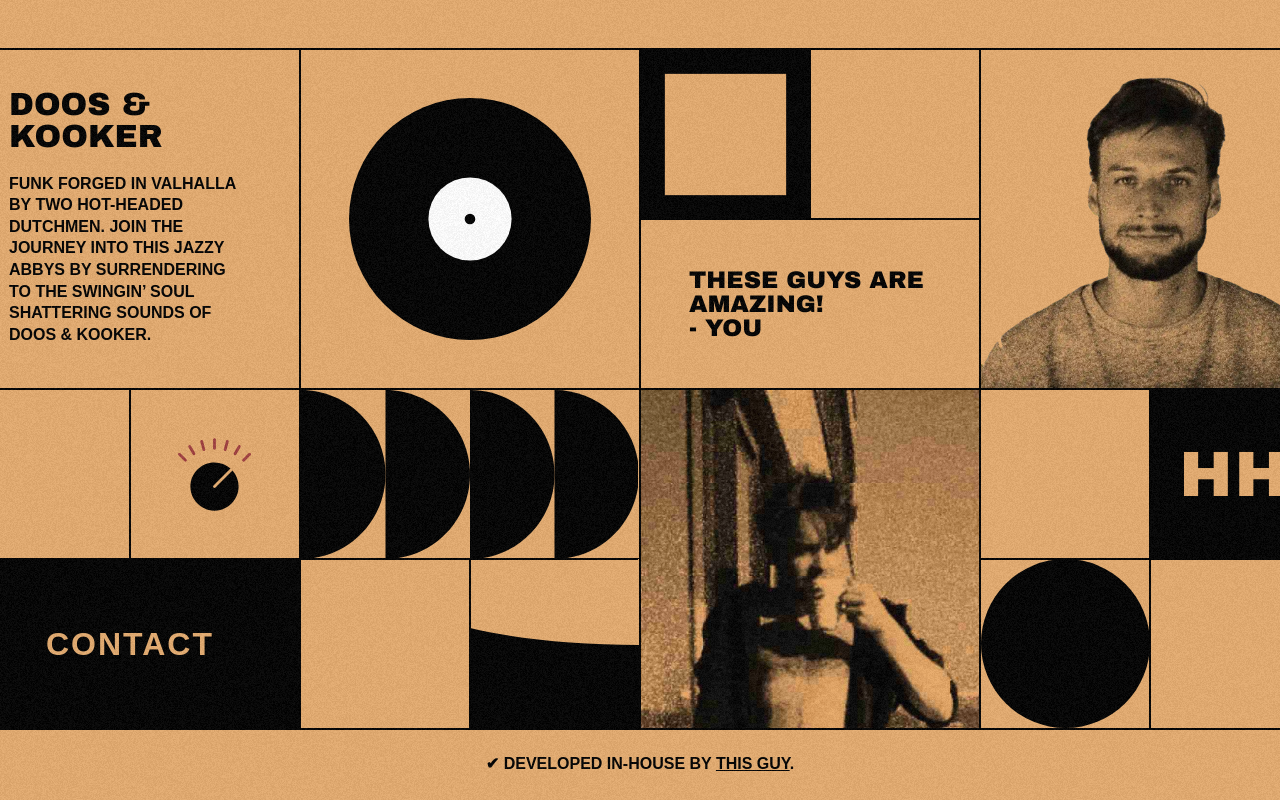
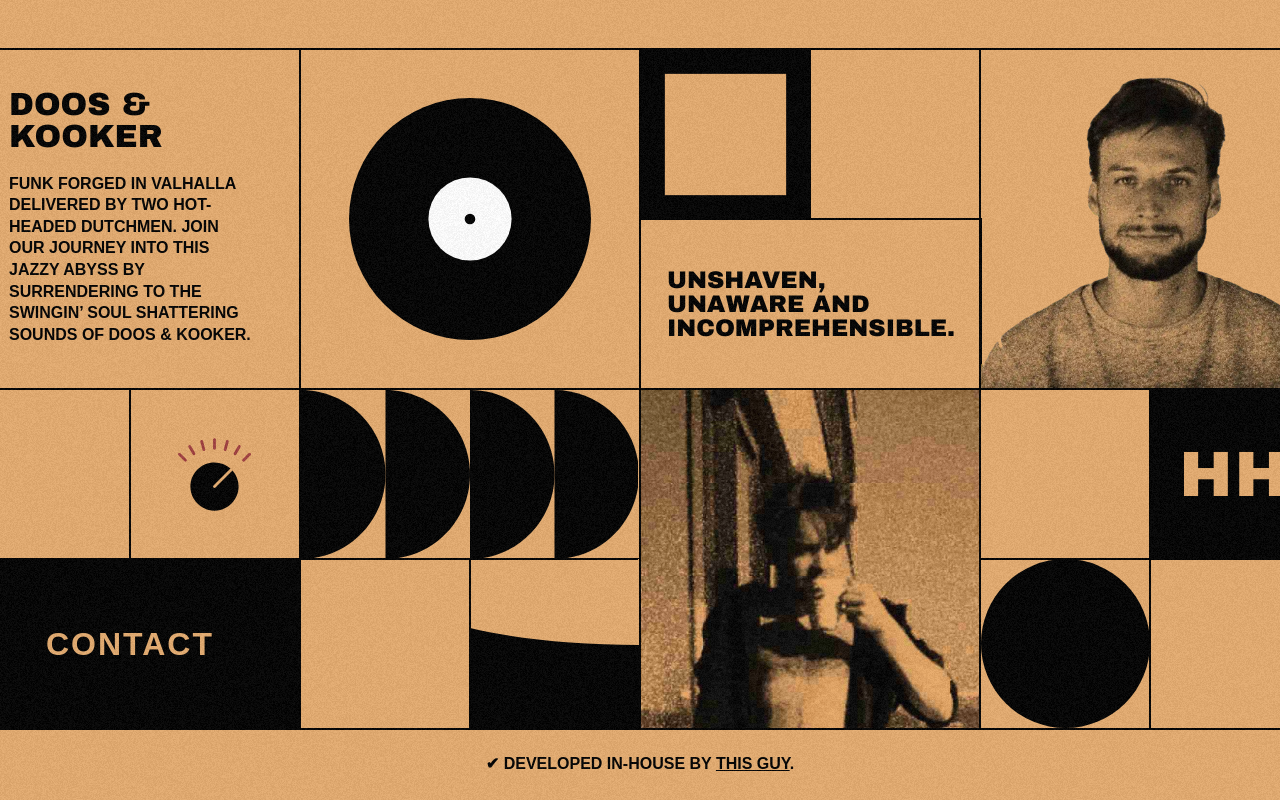
Before and after one commit to willwillems/doosandkooker, a Vue app: page / in a window 1280 px wide. Shown: the top 800 px of the page. Built offline with nearby package versions, Linux system fonts and the light colour scheme.

Commit message:
edit copy

```diff
--- a/src/App.vue
+++ b/src/App.vue
@@ -4,7 +4,7 @@
         <div class="block-lg">
           <div class="block-sm block-sm__content-parent">
             <h1>DOOS & KOOKER</h1>
-            <p>Funk forged in valhalla by two hot-headed dutchmen. Join the journey into this jazzy abbys by surrendering to the swingin’ soul shattering sounds of DOOS & KOOKER.</p>
+            <p>Funk forged in Valhalla delivered by two hot-headed dutchmen. Join our journey into this jazzy abyss by surrendering to the swingin’ soul shattering sounds of DOOS & KOOKER.</p>
           </div>
           <div class="block-sm block-sm__content-parent">
             <img src="/img/vinyl.svg" alt="clipart vinyl">
@@ -25,7 +25,7 @@
           <div class="block-sm">
             <div class="block-tny"><img src="/img/square.svg" alt="transparent square with thick border" ></div>
             <div class="block-tny"></div>
-            <div class="block-tny block-tny--full-width block-tny__content-parent"><h2>These guys are amazing!<br>- you</h2></div>
+            <div class="block-tny block-tny--full-width block-tny__content-parent"><h2>Unshaven, unaware and incomprehensible.</h2></div>
           </div>
           <img class="block-sm" src="/img/K.webp" alt="headshot KOOKER" onerror="this.onerror=null; this.src='/img/K.png'">
           <img class="block-sm" src="/img/D.jpg" alt="DOOS drinking coffee" >
```
